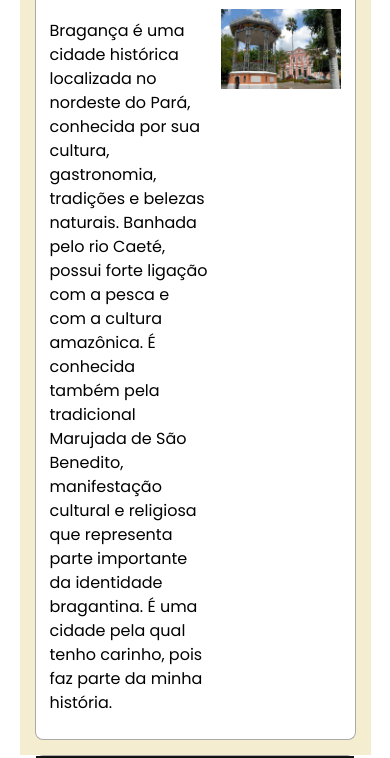
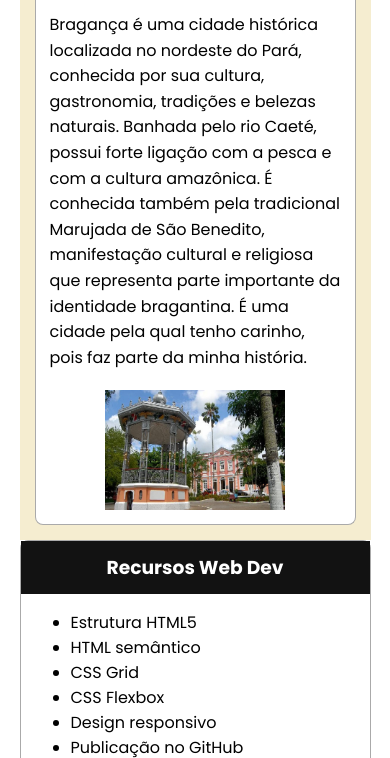
Before and after one commit to ribeiroaleksandro3110-debug/wdd131, a plain HTML site: page index.html in a window 390 px wide. Shown: the part 1242-2000 px from the top of the page. Drawn offline with Linux system fonts and the light colour scheme.

Commit message:
finalizado

```diff
--- a/estilos/base.css
+++ b/estilos/base.css
@@ -6,7 +6,7 @@ body.container {
     display: grid;
     font-family: 'Poppins', sans-serif;
     grid-template-columns: 2.8fr 1fr;
-    grid-template-rows: 130px minmax(296px, 1fr) 134px;
+    grid-template-rows: auto minmax(296px, 1fr) auto;
     grid-template-areas:
         "header header"
         "main aside"
@@ -34,11 +34,10 @@ body.container {
     padding: 25px;
 }
 
-.titulo-curso {
+#titulo-curso {
     display: block;
     text-align: center;
 }
-
 .navigation {
     display: flex;
     justify-content: space-around;
@@ -62,7 +61,7 @@ body.container {
 .navigation a:hover {
     background-color: #f66a37;
     color: #121212;
-    transform: translateY(-px);
+    transform: translateY(-2px);
 }
 
 .navigation a:focus-visible {
@@ -138,8 +137,8 @@ body.container {
     margin: 8px 0;
     line-height: 1.6;
     grid-column: 1;
+    grid-row: 2;
 }
-
 .card img {
     grid-column: 2;
     grid-row: 2;
@@ -152,12 +151,6 @@ body.container {
 
 .card+.card img {
     grid-column: 2;
-}
-
-.card p {
-    margin: 10px 0;
-    line-height: 1.5;
-    grid-column: 1;
 }
 
 .sidebar {
@@ -209,12 +202,13 @@ body.container {
     }
 }
 
-@media (max-width: 600px) {
+
+@media (max-width: 760px) {
+
     body.container {
+        grid-template-columns: minmax(0, 1fr);
 
-        grid-template-columns: 1fr;
-
-        grid-template-rows: 100px minmax(220px, 1fr) 160px 134px;
+        grid-template-rows: auto auto auto auto;
 
         grid-template-areas:
             "header"
@@ -225,8 +219,39 @@ body.container {
 
     .navigation {
         flex-wrap: wrap;
+        justify-content: center;
         gap: 10px;
         padding: 10px;
+    }
 
+    .main {
+        max-width: 100%;
+    }
+
+    .sidebar {
+        max-width: 100%;
     }
 }
+
+@media (max-width: 480px) {
+
+    .card,
+    .card + .card {
+        grid-template-columns: minmax(0, 1fr);
+    }
+
+    .card p,
+    .card + .card p {
+        grid-column: 1;
+        grid-row: auto;
+    }
+
+    .card img,
+    .card + .card img {
+        grid-column: 1;
+        grid-row: auto;
+        max-width: 180px;
+    }
+}
+
+/*amem*/
--- a/scripts/obterdatas.js
+++ b/scripts/obterdatas.js
@@ -1,11 +1,7 @@
-//ano atual
 const anoAtual = new Date().getFullYear();
 
-//inserir ano no footer
 document.querySelector("#currentyear").textContent = anoAtual;
 
-//capturar ultima modificacao
 const ultimaModificacao = document.lastModified;
 
-//exibir a data
 document.querySelector("#lastModified").textContent = ultimaModificacao;
```
Also changed, not shown: index.html (+5 -4 lines).
